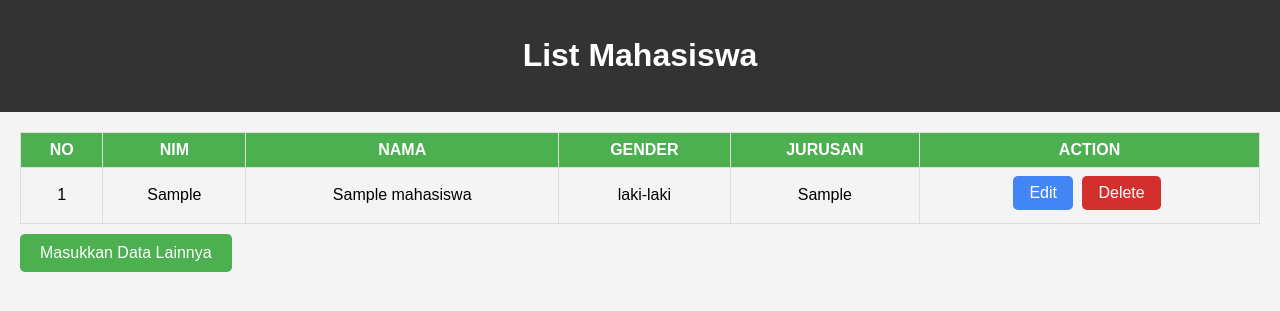
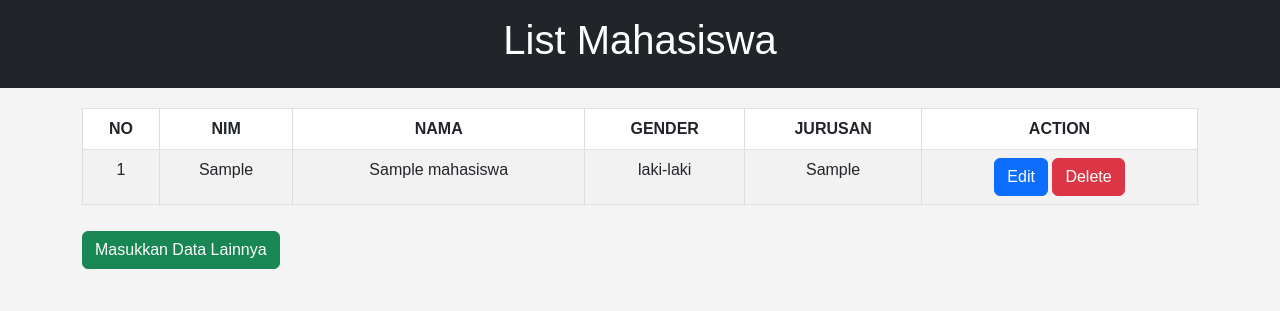
Before and after one commit to thejgdt/simple.php, a PHP site: page / in a window 1280 px wide. Shown: the top 311 px of the page. Run offline with PHP 8.4, Linux system fonts and the light colour scheme; tables that the repository leaves empty hold one stand-in row (values such as "Sample post").

Commit message:
implement bootstrap styling to the index page
- added Bootstrap CSS and JS files from a CDN
- replaced the table classes with Bootstrap classes for styling
- used Bootstrap's button styles (btn classes) for the action buttons
- the "Masukkan Data Lainnya" button now has a Bootstrap success button style (btn-success)

```diff
--- a/index.php
+++ b/index.php
@@ -6,6 +6,7 @@
     <meta http-equiv="X-UA-Compatible" content="IE=edge">
     <meta name="viewport" content="width=device-width, initial-scale=1.0">
     <title>List Mahasiswa</title>
+    <link href="https://cdn.jsdelivr.net/npm/bootstrap@5.3.0/dist/css/bootstrap.min.css" rel="stylesheet">
     <style>
         body {
             font-family: 'Arial', sans-serif;
@@ -91,12 +92,13 @@
 </head>
 
 <body>
-    <header>
+    <header class="bg-dark text-white">
         <h1>List Mahasiswa</h1>
     </header>
 
-    <section>
-        <table>
+    <section class="container">
+        <table class="table table-bordered table-striped">
+            <thead class="thead-dark">
                 <tr>
                     <th>NO</th>
                     <th>NIM</th>
@@ -105,6 +107,8 @@
                     <th>JURUSAN</th>
                     <th>ACTION</th>
                 </tr>
+            </thead>
+            <tbody>
 
                 <?php
                 include 'koneksi.php';
@@ -119,19 +123,22 @@
                         <td>" . $jenis_kelamin . "</td>
                         <td>" . $row['jurusan'] . "</td>
                         <td>
-                        <a class='action-btn edit-btn' href='form-edit.php?id_mahasiswa=$row[id_mahasiswa]'>Edit</a>
-                        <a class='action-btn delete-btn' href='delete.php?id_mahasiswa=$row[id_mahasiswa]'>Delete</a>
+                            <a class='btn btn-primary' href='form-edit.php?id_mahasiswa=$row[id_mahasiswa]'>Edit</a>
+                            <a class='btn btn-danger' href='delete.php?id_mahasiswa=$row[id_mahasiswa]'>Delete</a>
                         </td>
                         </tr>";
                     $no++;
                 }
                 ?>
+            </tbody>
         </table>
 
-        <button>
-            <a href="form-input.php">Masukkan Data Lainnya</a>
+        <button class="btn btn-success">
+            <a href="form-input.php" class="text-white">Masukkan Data Lainnya</a>
         </button>
     </section>
+
+    <script src="https://cdn.jsdelivr.net/npm/bootstrap@5.3.0/dist/js/bootstrap.bundle.min.js"></script>
 </body>
 
 </html>
```
Lines whose indentation alone changed are shown as unchanged.
